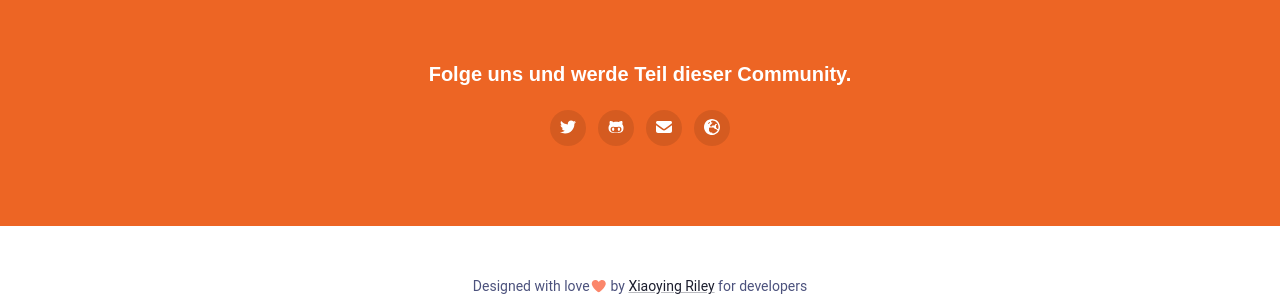
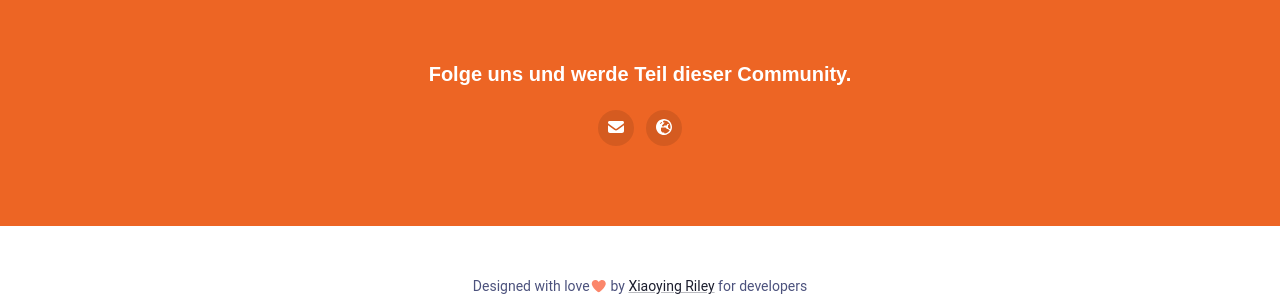
Before and after one commit to DeveloperOnTheStage/website_new, a Jekyll site: the page built from index.md, in a window 1280 px wide. Shown: the part 5629-5929 px from the top of the page. Built offline with Jekyll 4.4.1, drawn with Linux system fonts in a browser that asks for light colours; nearby versions of some CDN libraries; library files that are not in the unit come from our copies.

Commit message:
Fix footer links

```diff
--- a/_config.yml
+++ b/_config.yml
@@ -28,7 +28,7 @@ slogan: >-
   Wir bieten allen Interessierten verschiedene Möglichkeiten
   für die persönliche Weiterentwicklung an. Klickt auf die Blöcke, um mehr zu erfahren.
 baseurl: "" # the subpath of your site, e.g. /blog
-url: "tech2talk.de" # the base hostname & protocol for your site, e.g. http://example.com
+url: "https://tech2talk.de"
 twitter_username: tech2talk
 github_username:  tech2talk
 
--- a/_layouts/default.html
+++ b/_layouts/default.html
@@ -276,10 +276,10 @@
 			    <div class="author-links text-center pt-4">
 			        <h5 class="text-white mb-4">Folge uns und werde Teil dieser Community.</h5>
 				    <ul class="social-list list-unstyled">
-					    <li class="list-inline-item"><a href="https://twitter.com/{{site.twitter_username}}"><i class="fab fa-twitter"></i></a></li>
-					    <li class="list-inline-item"><a href="https://github.com/{{site.github_username}}"><i class="fab fa-github-alt"></i></a></li>
+<!--					    <li class="list-inline-item"><a href="https://twitter.com/{{site.twitter_username}}"><i class="fab fa-twitter"></i></a></li>-->
+<!--					    <li class="list-inline-item"><a href="https://github.com/{{site.github_username}}"><i class="fab fa-github-alt"></i></a></li> -->
 			            <li class="list-inline-item"><a href="mailto:{{site.email}}"><i class="fas fa-envelope"></i></a></li>
-			            <li class="list-inline-item"><a href="{{site.url}}"><i class="fas fa-globe-europe"></i></a></li>
+			            <li class="list-inline-item"><a href="{{site.url}}" target="_blank"><i class="fas fa-globe-europe"></i></a></li>
 			        </ul><!--//social-list-->
 			    </div><!--//author-links-->
 
```
